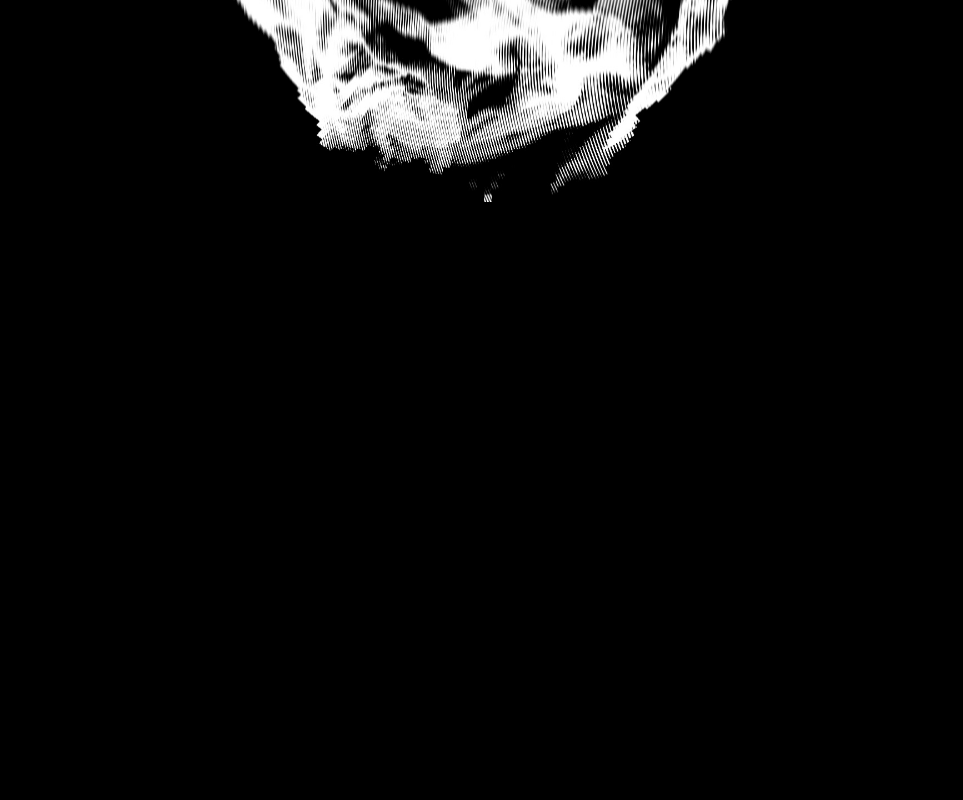
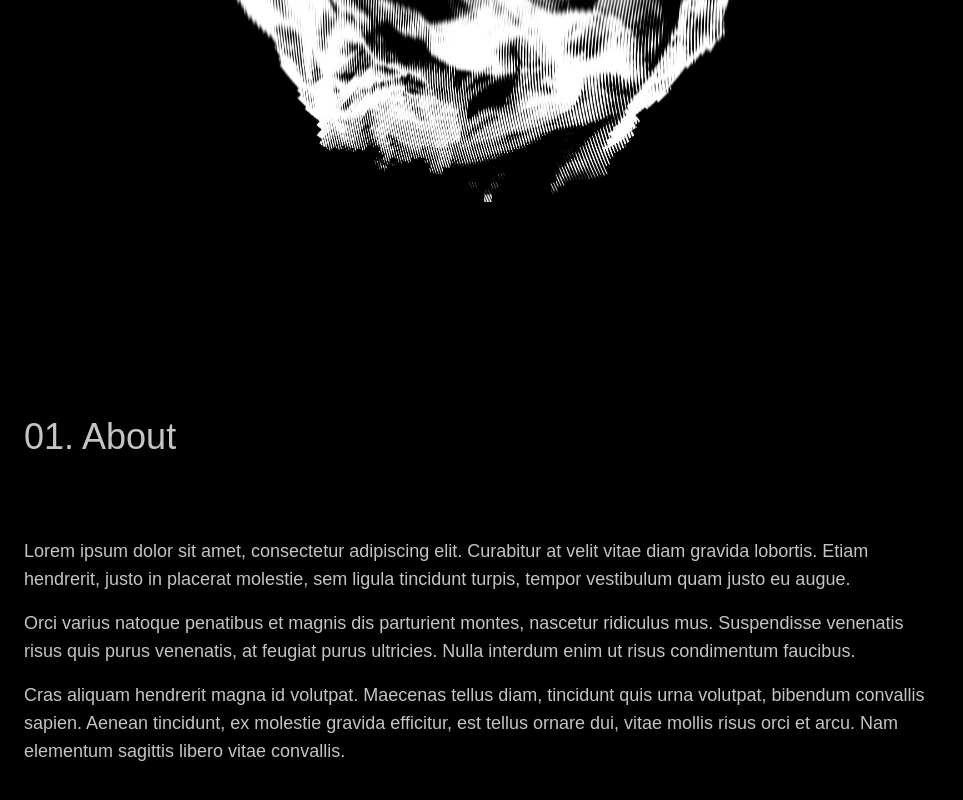
Before and after one commit to hubagaspar91/personal-website-v1.0, a Next.js app: page / in a window 1280 px wide. Shown: the part 2027-2827 px from the top of the page, without its empty margins (0-963 px from the left). Before the commit the page ends 2444 px from the top, so only its background shows below. Built offline with nearby package versions, Linux system fonts and the light colour scheme; a web font is replaced by a local one.

Commit message:
Added MainAbout.tsx section and fixed a couple of styling issues

```diff
--- /dev/null
+++ b/components/sections/MainAbout/MainAbout.module.css
@@ -0,0 +1,3 @@
+.body {
+    @apply px-6;
+}
--- /dev/null
+++ b/components/sections/MainAbout/MainAbout.tsx
@@ -0,0 +1,34 @@
+import style from './MainAbout.module.css';
+import { ReactElement } from 'react';
+import Section from '../../layout/Section/Section';
+import BodyText from '../../typography/BodyText/BodyText';
+
+function MainAbout(): ReactElement {
+  return (
+    <Section title="01. About">
+      <BodyText tag="div" className={style.body}>
+        <p>
+          Lorem ipsum dolor sit amet, consectetur adipiscing elit. Curabitur at
+          velit vitae diam gravida lobortis. Etiam hendrerit, justo in placerat
+          molestie, sem ligula tincidunt turpis, tempor vestibulum quam justo eu
+          augue.
+        </p>
+        <p>
+          Orci varius natoque penatibus et magnis dis parturient montes,
+          nascetur ridiculus mus. Suspendisse venenatis risus quis purus
+          venenatis, at feugiat purus ultricies. Nulla interdum enim ut risus
+          condimentum faucibus.
+        </p>
+        <p>
+          Cras aliquam hendrerit magna id volutpat. Maecenas tellus diam,
+          tincidunt quis urna volutpat, bibendum convallis sapien. Aenean
+          tincidunt, ex molestie gravida efficitur, est tellus ornare dui, vitae
+          mollis risus orci et arcu. Nam elementum sagittis libero vitae
+          convallis.
+        </p>
+      </BodyText>
+    </Section>
+  );
+}
+
+export default MainAbout;
--- a/components/sections/MainWork/MainWork.module.css
+++ b/components/sections/MainWork/MainWork.module.css
@@ -6,3 +6,7 @@
     @apply text-sm text-primary;
     line-height: 1;
 }
+
+.linkListElement:before {
+    @apply hidden;
+}
--- a/components/sections/MainWork/MainWork.tsx
+++ b/components/sections/MainWork/MainWork.tsx
@@ -4,7 +4,6 @@ import { ReactElement } from 'react';
 import List from '../../ui/List/List';
 import Accordion from '../../ui/Accordion/Accordion';
 import BodyText from '../../typography/BodyText/BodyText';
-import Lettuce from '../../misc/Lettuce/Lettuce';
 
 function MainWork(): ReactElement {
   return (
@@ -35,6 +34,15 @@ function MainWork(): ReactElement {
                 <u>Express</u>, <u>Mongodb</u>, <u>Postgres</u>,{' '}
                 <u>Strapi CMS</u>, <u>Netlify</u>, <u>Docker</u>,{' '}
                 <u>docker-compose</u>, <u>Github actions</u>, etc.
+              </li>
+              <li className={style.linkListElement}>
+                <a
+                  target="_blank"
+                  href="https://cleverclipstudios.com/en-ch/"
+                  rel="noreferrer"
+                >
+                  cleverclipstudios.com
+                </a>
               </li>
             </List>
           </Accordion.ItemBody>
@@ -93,6 +101,15 @@ function MainWork(): ReactElement {
                 , <u>Webpack</u>, <u>.NET Core</u>, <u>C#</u>, <u>Python</u>,{' '}
                 <u>SQL</u>
               </li>
+              <li className={style.linkListElement}>
+                <a
+                  target="_blank"
+                  href="https://www.yusp.com/"
+                  rel="noreferrer"
+                >
+                  yusp.com
+                </a>
+              </li>
             </List>
           </Accordion.ItemBody>
         </Accordion.Item>
@@ -129,12 +146,27 @@ function MainWork(): ReactElement {
                 Hotstar, India&#39;s largest video streaming platform.
               </li>
               <li>
-                During this time, Hotstar broke several online streaming world
-                records
+                During this time (and since then too), Hotstar broke{' '}
+                <a
+                  target="_blank"
+                  href="https://techcrunch.com/2019/05/12/hotstar-disneys-indian-streaming-service-sets-new-global-record-for-live-viewership/?guccounter=1&guce_referrer=aHR0cHM6Ly93d3cuZ29vZ2xlLmNvbS8&guce_referrer_sig=AQAAAID4AlxMgNXscF5F4aryrokn2fE0GQZ6QKSoOGpjUbocyaeLJk45j-Qv3p2xWDfiAlSTz8XKF-ksZekPo3vWnticcT9P8ueLNh0TTH3sURwtdIzEl7bNSoFt3jE0UQfdATSYd8_OkfGLKYMkN0jqqDSIFZ-ebB64lCvcjROu6nrw"
+                  rel="noreferrer"
+                >
+                  several online streaming world records
+                </a>
               </li>
               <li>
                 Technologies used: <u>Javascript</u>, <u>Python</u>, <u>bash</u>
                 , <u>SQL</u>
+              </li>
+              <li className={style.linkListElement}>
+                <a
+                  target="_blank"
+                  href="https://www.yusp.com/"
+                  rel="noreferrer"
+                >
+                  yusp.com
+                </a>
               </li>
             </List>
           </Accordion.ItemBody>
--- a/components/ui/Accordion/Accordion.module.css
+++ b/components/ui/Accordion/Accordion.module.css
@@ -21,9 +21,9 @@
 
 .itemBody {
     @apply px-6 max-h-0 overflow-hidden;
-    transition: all 0.3s linear;
 }
 
 .itemBody__open {
     @apply pt-16 max-h-screen;
+    transition: all 0.3s linear;
 }
--- a/pages/index.tsx
+++ b/pages/index.tsx
@@ -3,6 +3,7 @@ import { ReactElement } from 'react';
 import MainHeader from '../components/sections/MainHeader/MainHeader';
 import MainWork from '../components/sections/MainWork/MainWork';
 import Lettuce from '../components/misc/Lettuce/Lettuce';
+import MainAbout from '../components/sections/MainAbout/MainAbout';
 
 export default function Home(): ReactElement {
   return (
@@ -15,6 +16,7 @@ export default function Home(): ReactElement {
       <MainHeader />
       <MainWork />
       <Lettuce />
+      <MainAbout />
     </div>
   );
 }
--- a/styles/globals.css
+++ b/styles/globals.css
@@ -20,3 +20,11 @@
 body {
   @apply bg-black;
 }
+
+p:not(:last-child) {
+  @apply mb-4;
+}
+
+a {
+  @apply text-primary underline;
+}
```
